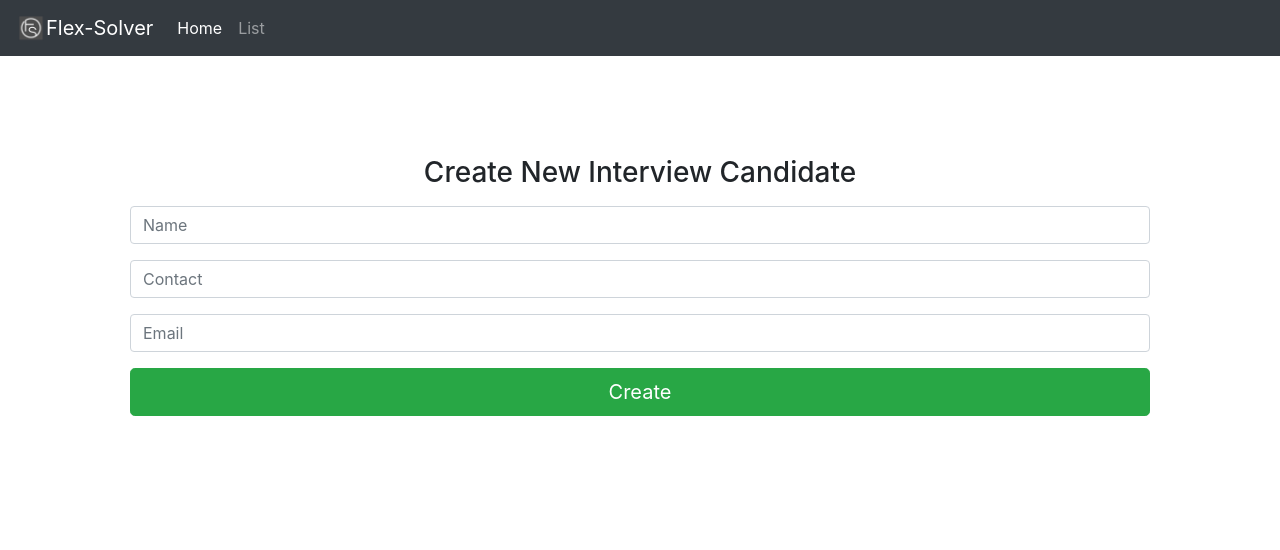
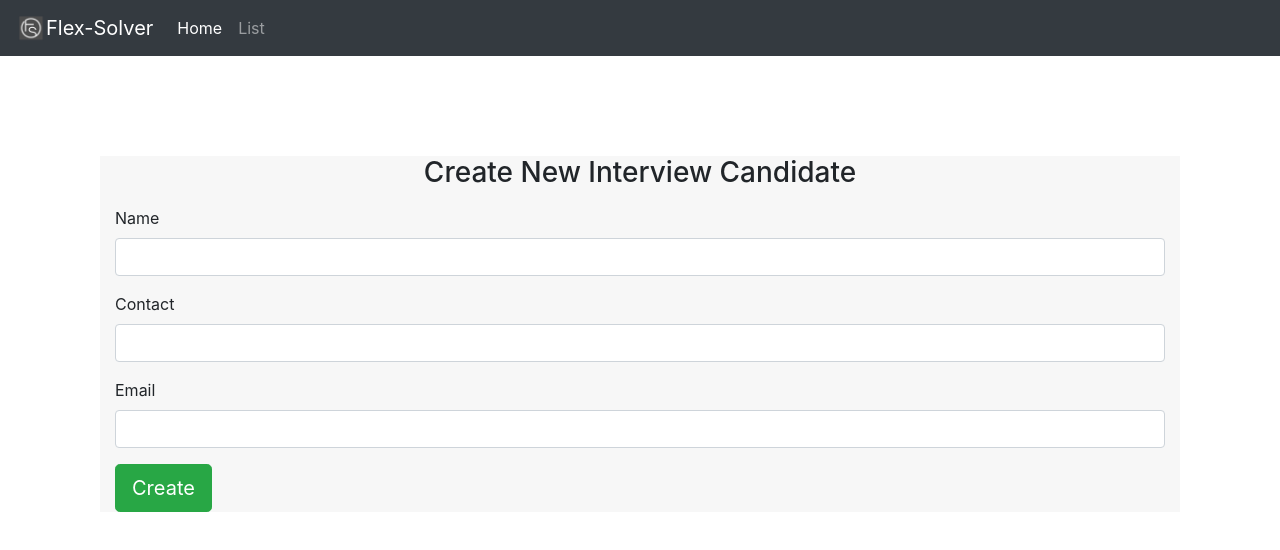
Before and after one commit to fahimasqalani/example-CRUD, an Angular app: page / in a window 1280 px wide. Shown: the top 550 px of the page. Built offline with nearby package versions, Linux system fonts and the light colour scheme.

Commit message:
change to reactive form for create function

```diff
--- a/src/app/api.service.ts
+++ b/src/app/api.service.ts
@@ -4,6 +4,7 @@ import { Candidate } from './candidate';
 import { Observable, throwError } from 'rxjs';
 import { retry, catchError } from 'rxjs/operators';
 import Swal from 'sweetalert2';
+import { FormControl, FormGroup, FormArray } from '@angular/forms';
 
 @Injectable({
   providedIn: 'root'
@@ -132,4 +133,21 @@ export class ApiService {
 //     });
 //   }
 
+markFormGroupTouched(formGroup) {
+  if (formGroup.controls) {
+      const keys = Object.keys(formGroup.controls);
+      for (let i = 0; i < keys.length; i++) {
+          const control = formGroup.controls[keys[i]];
+
+          if (control instanceof FormControl) {
+              control.markAsTouched();
+          } else if (control instanceof FormGroup) {
+              this.markFormGroupTouched(control);
+          } else if (control instanceof FormArray) {
+              this.markFormGroupTouched(control);
+          }
+      }
+  }
 }
+
+}
--- a/src/app/candidate-create/candidate-create.component.css
+++ b/src/app/candidate-create/candidate-create.component.css
@@ -1 +1,10 @@
 body { margin: 100px; }
+
+html, body {
+    background: #f7f7f7 !important;
+}
+
+.has-danger .form-control, .has-danger .input-group-text, .form-control-feedback{
+    border-color: #f4516c!important;
+    color: #f4516c;
+}
--- a/src/app/candidate-create/candidate-create.component.html
+++ b/src/app/candidate-create/candidate-create.component.html
@@ -1,28 +1,61 @@
 <!-- CREATE USER -->
+
 <body>
-  <!-- <div class="container">
-    <div class="row"></div>
-    <div class="form-row justify-content-center">
-      <div class="col-md-8 text-center">
-        <form [formGroup]="form" (ngSubmit)="submitForm()">
-          <div class="form-group input-group-lg">
-            <input class="form-control" placeholder="Name" formControlName="name">
+  <!-- Reactive form -->
+  <div class="container" custom-container>
+    <div class="row">
+      <div class="col-md-12">
+        <h3 class="mb-3 text-center">Create New Interview Candidate</h3>
+        <form [formGroup]="candidateForm" (ngSubmit)="addCandidate()" >
+          <div class="row">
+            <div class="col-md-12">
+              <div class="form-group" [ngClass]="{'has-danger': candidateForm.get('name').invalid && candidateForm.get('name').touched}">
+                <label for="name">Name</label>
+                <input type="text" id="name" class="form-control m-input" formControlName="name">
+                <span class="form-control-feedback" *ngIf="candidateForm.hasError('required', 'name') && candidateForm.get('name').touched">
+									*This field is required!
+								</span>
+              </div>
+            </div>
           </div>
-          <div class="form-group input-group-lg">
-            <input class="form-control" placeholder="Contact" formControlName="contact">
+
+          <div class="row">
+            <div class="col-md-12">
+              <div class="form-group"  >
+                <label for="contact">Contact</label>
+                <input type="text" id="contact" class="form-control"formControlName="contact" >
+              </div>
+            </div>
           </div>
-          <div class="form-group input-group-lg">
-            <input class="form-control" placeholder="Email" formControlName="email">
+
+          <div class="row">
+            <div class="col-md-12">
+              <div class="form-group" [ngClass]="{'has-danger': candidateForm.get('email').invalid && candidateForm.get('email').touched}">
+                <label for="email">Email</label>
+                <input type="text" id="email" class="form-control" formControlName="email">
+                <span class="form-control-feedback" *ngIf="candidateForm.hasError('required', 'email') && candidateForm.get('email').touched">
+									*This field is required!
+								</span>
+								<span class="form-control-feedback" *ngIf="candidateForm.hasError('email', 'email') && candidateForm.get('email').touched && !candidateForm.hasError('required', 'email')">
+									*Invalid email format!!
+								</span>
+              </div>
+            </div>
           </div>
-          <div class="form-group">
-            <button class="btn btn-success btn-block btn-lg">Create</button>
+
+          <div class="row">
+            <div class="col-md-12">
+              <button type="submit" class="btn btn-success btn-lg">Create</button>
+            </div>
           </div>
+
         </form>
       </div>
     </div>
-  </div> -->
+  </div>
+  <!-- template-driven form -->
 
-  <div class="container custom-container">
+  <!-- <div class="container custom-container">
     <div class="col-md-12">
       <h3 class="mb-3 text-center">Create New Interview Candidate</h3>
 
@@ -43,6 +76,6 @@
       </div>
 
     </div>
-  </div>
+  </div> -->
 
-  </body>
+</body>
--- a/src/app/candidate-create/candidate-create.component.ts
+++ b/src/app/candidate-create/candidate-create.component.ts
@@ -1,6 +1,9 @@
 import { Component, OnInit, Input } from '@angular/core';
 import { ApiService } from '../api.service';
 import { Router } from '@angular/router';
+import { FormGroup, FormControl, Validators } from '@angular/forms';
+import { error } from 'util';
+import Swal from 'sweetalert2';
 
 @Component({
   selector: 'app-candidate-create',
@@ -8,18 +11,81 @@ import { Router } from '@angular/router';
   styleUrls: ['./candidate-create.component.css']
 })
 export class CandidateCreateComponent implements OnInit {
-  @Input() candidateDetails = { name: '', contact: '', email: '' }
+  // @Input() candidateDetails = { name: '', contact: '', email: '' }
+  candidateForm: FormGroup;
+
   constructor(
     public api: ApiService,
     public router: Router
   ) { }
 
   ngOnInit() {
+    this.initForm();
   }
+  // addCandidate() {
+  //   this.api.createCandidate(this.candidateDetails).subscribe((data: {}) => {
+  //     console.log(data)
+  //     this.router.navigate(['/list'])
+  //   })
+  // }
+
+  private initForm() {
+    this.candidateForm = new FormGroup({
+      name: new FormControl(null, Validators.required),
+      contact: new FormControl(null, Validators.required),
+      email: new FormControl(null, [Validators.required, Validators.email]),
+
+    });
+
+  }
+
+  /*========================================
+       swal before created
+     =========================================*/
   addCandidate() {
-    this.api.createCandidate(this.candidateDetails).subscribe((data: {}) => {
-      console.log(data)
-      this.router.navigate(['/list'])
-    })
+    if (this.candidateForm.invalid) {
+      console.log(error);
+      this.api.markFormGroupTouched(this.candidateForm);
+      return;
+    } else {
+      return Swal.fire({
+        icon: 'warning',
+        allowOutsideClick: true,
+        showCancelButton: false,
+        text: 'Confirm new candidate?',
+        confirmButtonColor: '#5867dd',
+        confirmButtonText: 'OK'
+      }).then((result) => {
+        if (result.value) {
+          this.api.createCandidate(this.candidateForm.value).subscribe((data: {}) => {
+            this.router.navigate(['/list']);
+          })
+        }
+      })
+    }
   }
+
+
+  /*========================================
+       swal after created
+     =========================================*/
+  // addCandidate() {
+  //   if (this.candidateForm.invalid) {
+  //     console.log(error);
+  //     this.api.markFormGroupTouched(this.candidateForm);
+  //     return;
+  //   } else {
+  //     this.api.createCandidate(this.candidateForm.value).subscribe((data: {}) => {
+  //       return swal({
+  //         type: 'success',
+  //         allowOutsideClick: true,
+  //         showConfirmButton: false,
+  //         text: 'New candidate created',
+  //         timer: 1500
+  //       }).then(function () { location.reload(); })
+  //     })
+  //     this.router.navigate(['/list']);
+  //   }
+  // }
+
 }
```
